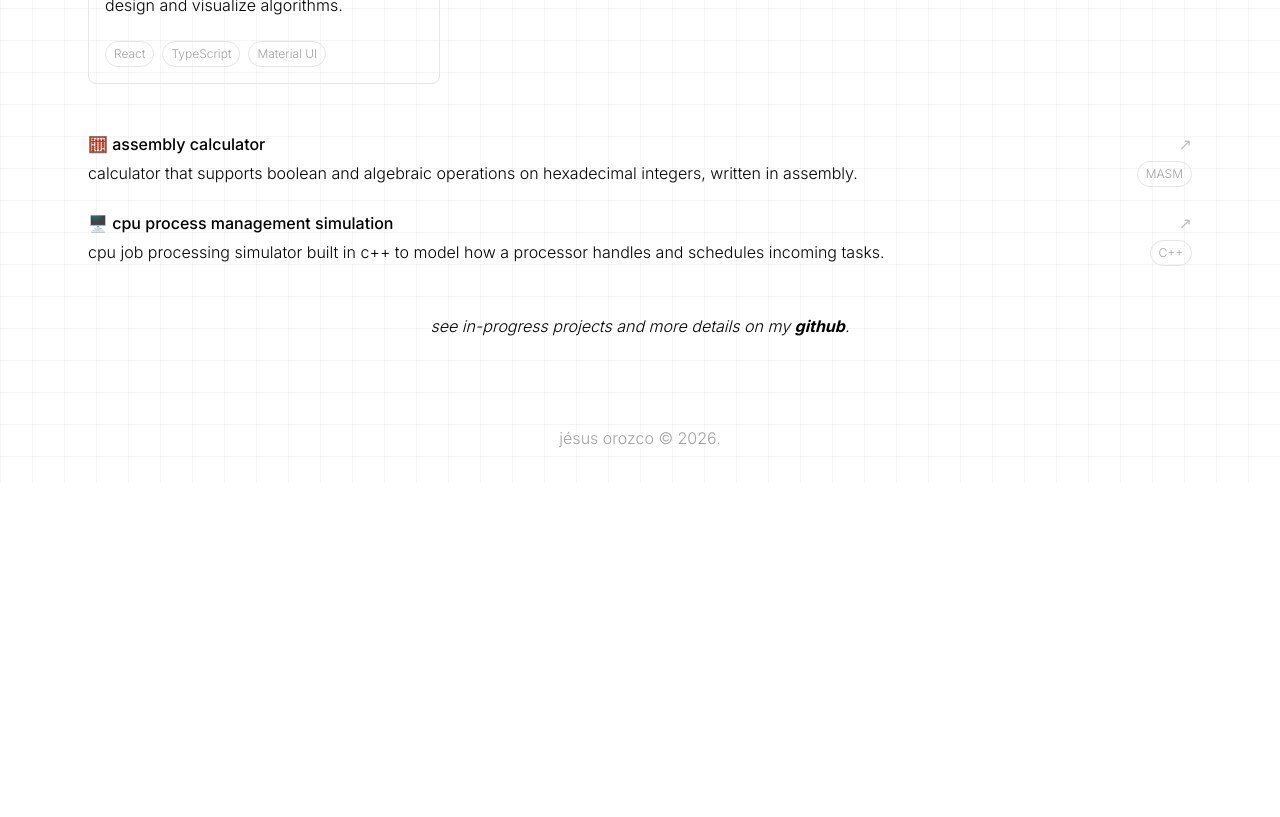
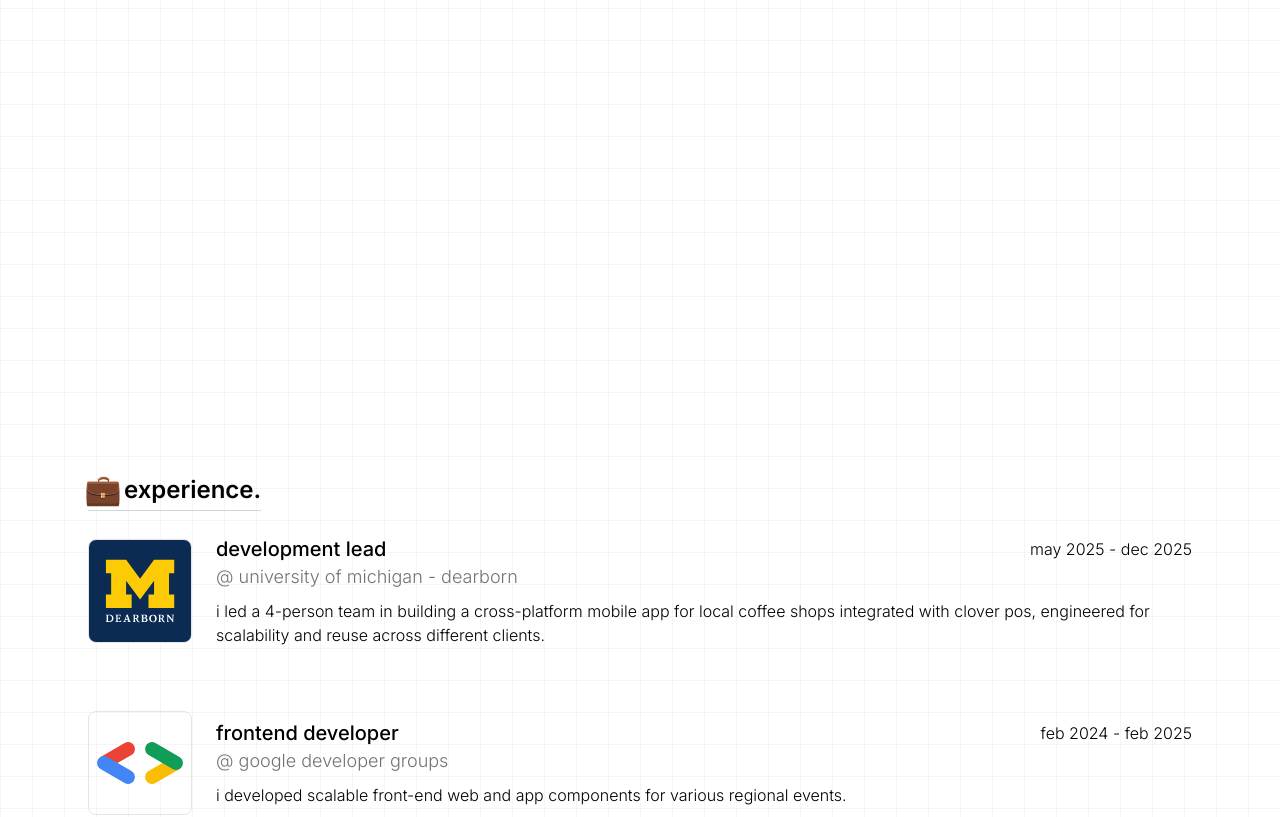
Before and after one commit to eisaa-rice/portfolio, a Next.js app: page / in a window 1280 px wide. Shown: the part 2840-3657 px from the top of the page. Before the commit the page ends 3322 px from the top, so only its background shows below. Built offline with nearby package versions, Linux system fonts and the light colour scheme; a web font is replaced by a local one.

Commit message:
layout improvements

```diff
--- a/app/components/layout/footer.tsx
+++ b/app/components/layout/footer.tsx
@@ -1,7 +1,7 @@
 const Footer = () => {
   return (
     <footer>
-      <p className="mt-16 mb-8 text-center mx-auto text-neutral-400">
+      <p className="mt-96 mb-8 text-center mx-auto text-neutral-400">
         jésus orozco © {new Date().getFullYear()}.
       </p>
     </footer>
--- a/app/components/layout/header.tsx
+++ b/app/components/layout/header.tsx
@@ -31,8 +31,7 @@ const Header = () => {
       className="flex items-center justify-center
       fixed top-0 z-50 backdrop-blur-xs w-full
       bg-white/75 dark:bg-black/75
-      border-b border-black/5 dark:border-white/5
-      transition-colors duration-250 ease-linear"
+      border-b border-black/5 dark:border-white/5"
     >
       <div
         className="flex items-center justify-between
@@ -97,7 +96,6 @@ const Header = () => {
                 key="menu-nav"
                 className="lg:hidden border border-black/5 dark:border-white/5 rounded-lg
                 flex flex-col justify-center gap-2 z-50 bg-white dark:bg-black
-                transition-colors duration-250 ease-linear
                 absolute top-[220%] -right-4 p-2 origin-top-right"
                 initial={{ opacity: 0, y: -5 }}
                 animate={{
--- a/app/components/sections/experience.tsx
+++ b/app/components/sections/experience.tsx
@@ -50,8 +50,7 @@ export const Job = ({
     <div className="flex flex-col sm:flex-row items-center gap-6">
       <div
         className="rounded-lg h-26 w-26 relative shrink-0 overflow-hidden
-        border border-neutral-200 dark:border-neutral-800
-        transition-colors duration-250 ease-linear"
+        border border-neutral-200 dark:border-neutral-800"
       >
         <Image
           className="object-contain"
@@ -103,7 +102,7 @@ const Experience = () => {
               style={style}
               link={link}
             />
-          )
+          ),
         )}
       </div>
     </section>
--- a/app/components/sections/hero.tsx
+++ b/app/components/sections/hero.tsx
@@ -64,8 +64,7 @@ const Hero = () => {
 
         <div
           className="flex items-center gap-3 p-2 w-fit
-            border border-neutral-200 dark:border-neutral-800 rounded-lg
-            transition-colors duration-250 ease-linear"
+            border border-neutral-200 dark:border-neutral-800 rounded-lg"
         >
           <motion.a
             className="mx-px"
--- a/app/components/sections/projects.tsx
+++ b/app/components/sections/projects.tsx
@@ -4,7 +4,7 @@ import { motion } from "motion/react";
 
 import SectionHeader from "../ui/sectionHeader";
 
-const mainProjects = [
+const projects = [
   {
     title: "hack dearborn",
     emoji: "👾",
@@ -40,7 +40,7 @@ const mainProjects = [
   },
 ];
 
-const MainProject = ({
+const Project = ({
   title,
   emoji,
   desc,
@@ -58,8 +58,7 @@ const MainProject = ({
       className="flex flex-col
       border rounded-lg p-4
       border-neutral-200 dark:border-neutral-800
-      hover:border-black dark:hover:border-white
-      transition-colors duration-150 ease-in-out"
+      hover:border-black dark:hover:border-white"
       // this is being overriden
       href={link}
       target="_blank"
@@ -91,8 +90,7 @@ const MainProject = ({
           <p
             key={i}
             className="text-xs text-neutral-400 px-2 py-1
-            rounded-full border border-neutral-200 dark:border-neutral-800
-            transition-colors duration-250 ease-linear"
+            rounded-full border border-neutral-200 dark:border-neutral-800"
           >
             {skill}
           </p>
@@ -102,97 +100,14 @@ const MainProject = ({
   );
 };
 
-const subProjects = [
-  // {
-  //   // IN PROGRESS
-  //   title: "🎲 yahtzee",
-  //   desc: "classic yahtzee dice game built in c# using windows forms.",
-  //   link: "https://github.com/eisaa-rice/yahtzee",
-  //   skills: ["C#", "WinForms"],
-  // },
-  {
-    title: "🧮 assembly calculator",
-    desc: "calculator that supports boolean and algebraic operations on hexadecimal integers, written in assembly.",
-    link: "https://github.com/eisaa-rice/assembly-calculator",
-    skills: ["MASM"],
-  },
-  {
-    title: "🖥️ cpu process management simulation",
-    desc: "cpu job processing simulator built in c++ to model how a processor handles and schedules incoming tasks.",
-    link: "https://github.com/eisaa-rice/cpu-process-management-simulation",
-    skills: ["C++"],
-  },
-];
-
-const SubProject = ({
-  title,
-  desc,
-  link,
-  skills,
-}: {
-  title: string;
-  desc: string;
-  link: string;
-  skills: string[];
-}) => {
-  return (
-    <div>
-      <motion.a
-        className="flex justify-between font-medium mb-1"
-        href={link}
-        target="_blank"
-        rel="noopener noreferrer"
-        whileHover="link"
-      >
-        <span className="inline-flex flex-col">
-          {title}
-          <motion.span
-            className="h-px w-full bg-neutral-500"
-            initial={{ width: "0%" }}
-            variants={{
-              link: {
-                width: "100%",
-              },
-            }}
-          />
-        </span>
-
-        <motion.span
-          initial={{ opacity: 0.25, scale: 1, x: 0, y: 0 }}
-          variants={{ link: { opacity: 1, scale: 1.05, x: 2, y: -2 } }}
-        >
-          ↗
-        </motion.span>
-      </motion.a>
-
-      <div className="flex flex-col sm:flex-row sm:justify-between gap-2">
-        <p>{desc}</p>
-
-        <div className="flex flex-wrap gap-2">
-          {skills.map((skill, i) => (
-            <p
-              key={i}
-              className="text-xs text-neutral-400 h-fit px-2 py-1
-              rounded-full border border-neutral-200 dark:border-neutral-800
-              transition-colors duration-250 ease-linear"
-            >
-              {skill}
-            </p>
-          ))}
-        </div>
-      </div>
-    </div>
-  );
-};
-
 const Projects = () => {
   return (
     <section id="projects">
       <SectionHeader emoji="💻" title="projects" />
 
       <div className="grid grid-cols-1 sm:grid-cols-2 lg:grid-cols-3 gap-6 mb-12">
-        {mainProjects.map((mp, i) => (
-          <MainProject
+        {projects.map((mp, i) => (
+          <Project
             key={i}
             title={mp.title}
             emoji={mp.emoji}
@@ -203,19 +118,7 @@ const Projects = () => {
         ))}
       </div>
 
-      <div className="flex flex-col gap-6">
-        {subProjects.map((sp, i) => (
-          <SubProject
-            key={i}
-            title={sp.title}
-            desc={sp.desc}
-            link={sp.link}
-            skills={sp.skills}
-          />
-        ))}
-      </div>
-
-      <p className="mt-12 mx-auto text-center italic">
+      <p className="mt-12 mx-auto text-center text-neutral-500 italic">
         see in-progress projects and more details on my{" "}
         <a
           className="font-bold hover:font-black"
--- a/app/components/sections/skills.tsx
+++ b/app/components/sections/skills.tsx
@@ -85,8 +85,7 @@ export const Skill = ({
     <motion.p
       className="inline-flex shrink-0 items-center justify-center
       rounded-lg py-2 px-3 gap-2 h-10 text-sm
-      border border-neutral-200 dark:border-neutral-800 font-light
-      transition-colors duration-250 ease-linear"
+      border border-neutral-200 dark:border-neutral-800 font-light"
       whileHover="skill"
     >
       {skill}
--- a/app/components/ui/sectionHeader.tsx
+++ b/app/components/ui/sectionHeader.tsx
@@ -31,8 +31,7 @@ const SectionHeader = ({
       </motion.span>{" "}
       {title}.
       <motion.div
-        className="w-0 h-px mt-1 bg-neutral-300 dark:bg-neutral-700
-        transition-colors duration-250 ease-linear"
+        className="w-0 h-px mt-1 bg-neutral-300 dark:bg-neutral-700"
         variants={{
           section: {
             width: "100%",
--- a/app/globals.css
+++ b/app/globals.css
@@ -22,7 +22,6 @@ section {
   --grid-line: rgba(0, 0, 0, 0.04);
 }
 
-/* TODO: fix coloring on borders in dark mode (maybe switch to opacity or smth?) */
 html.dark {
   --background: #000000;
   --foreground: #ffffff;
@@ -32,22 +31,11 @@ html.dark {
 }
 
 body {
-  transition-property: background-color, color;
-  transition-duration: 250ms;
-  transition-timing-function: linear;
-
   background: var(--background);
   color: var(--foreground);
 
-  background-image: linear-gradient(
-      to right,
-      var(--grid-line) 1px,
-      transparent 1px
-    ),
+  background-image:
+    linear-gradient(to right, var(--grid-line) 1px, transparent 1px),
     linear-gradient(to bottom, var(--grid-line) 1px, transparent 1px);
   background-size: 32px 32px;
-
-  transition-property: background-color, color, background-image;
-  transition-duration: 250ms;
-  transition-timing-function: linear;
 }
--- a/app/page.tsx
+++ b/app/page.tsx
@@ -36,7 +36,7 @@ export default function Home() {
 
       <main
         className="min-h-screen w-full max-w-6xl
-        flex flex-col items-stretch gap-32
+        flex flex-col items-stretch gap-[75vh]
         p-6"
       >
         <Hero />
@@ -55,7 +55,6 @@ export default function Home() {
         flex items-center justify-center
         bg-white/50 dark:bg-black/50 backdrop-blur-xs
         border border-neutral-200 dark:border-neutral-800 rounded-full
-        transition-colors duration-250 ease-linear
         hover:cursor-pointer"
         type="button"
         onClick={toggleTheme}
```
